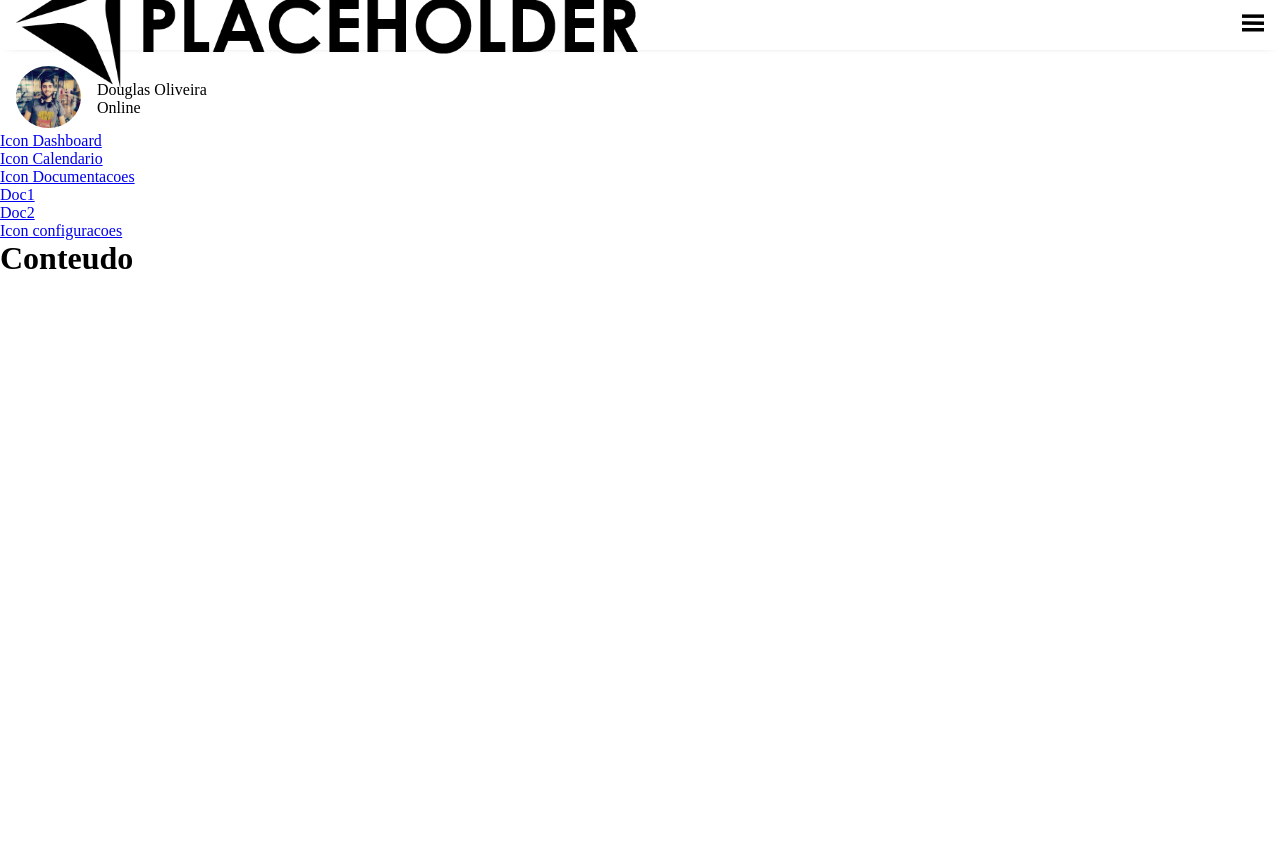
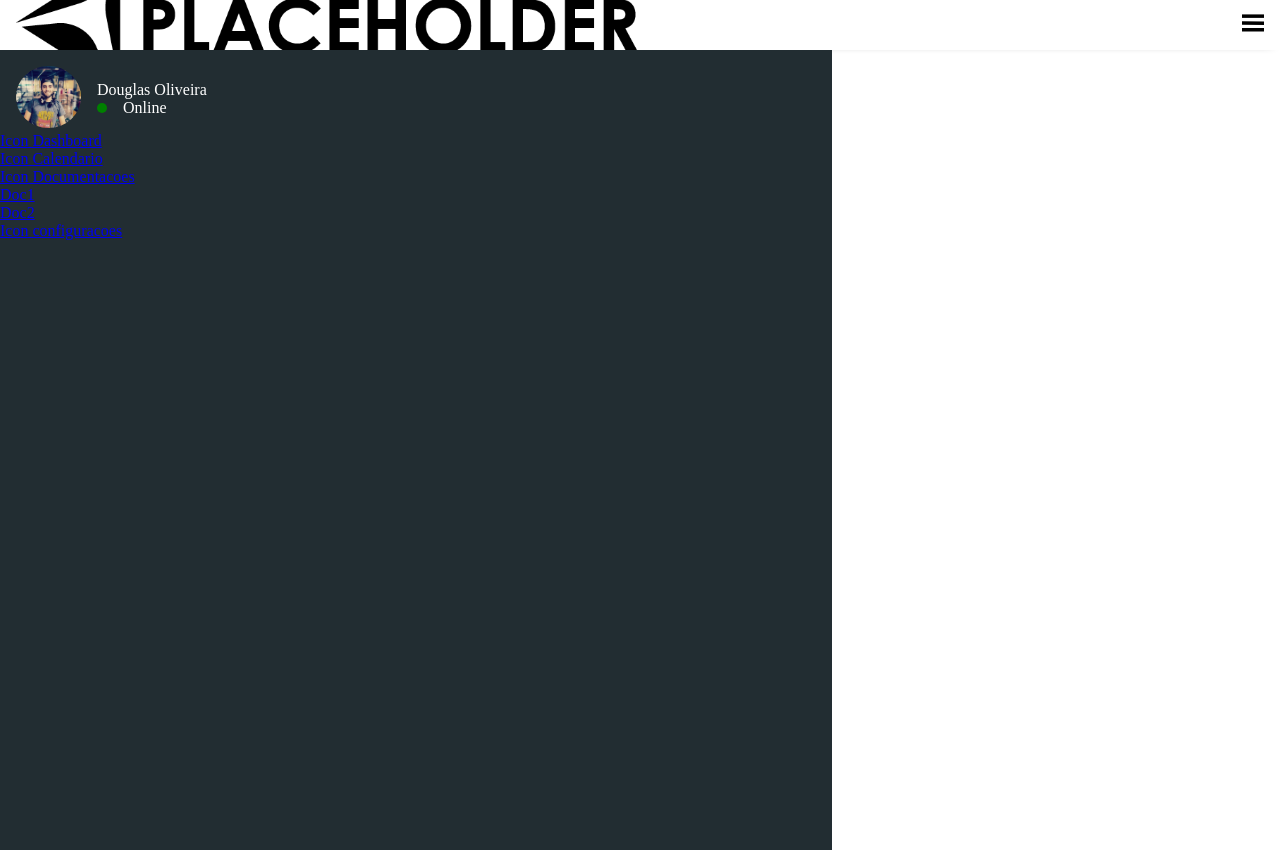
Before and after one commit to gogaoliveira/gogaoliveira.github.io, a plain HTML site: page index.html in a window 1280 px wide. Before the commit the page ends 800 px from the top, so only its background shows below. Drawn offline with Linux system fonts and the light colour scheme.

Commit message:
Arquivos iniciais novo menu 6

```diff
--- a/css/style.css
+++ b/css/style.css
@@ -23,6 +23,13 @@
 }
 
 /* Menu Profile */
+.menu{
+    width: 65%;
+    height: 100vh;
+    background-color: #222d32;
+    color: #ffffff;
+    position: absolute;
+}
 
 .profile{
     display: flex;
@@ -43,5 +50,17 @@
 }
 
 .status{
+    display: flex;
+    align-items: center;
     text-transform: capitalize;
 }
+
+.status::before{
+    content: '';
+    border-radius: 50%;
+    width: 10px;
+    height: 10px;
+    display: block;
+    background-color: green;
+    margin-right: 1rem;
+}
```
